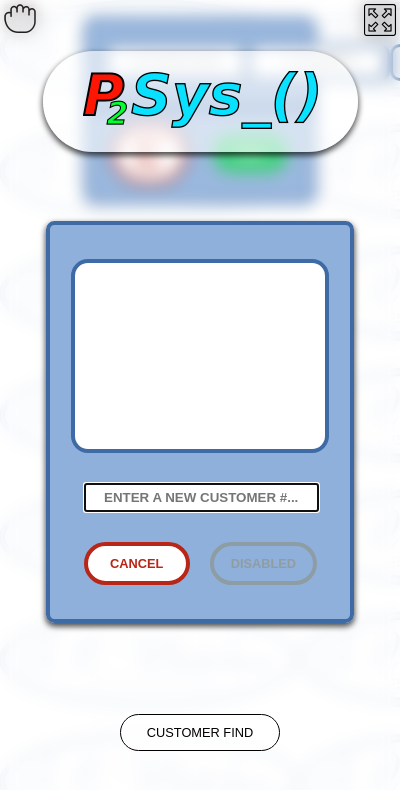
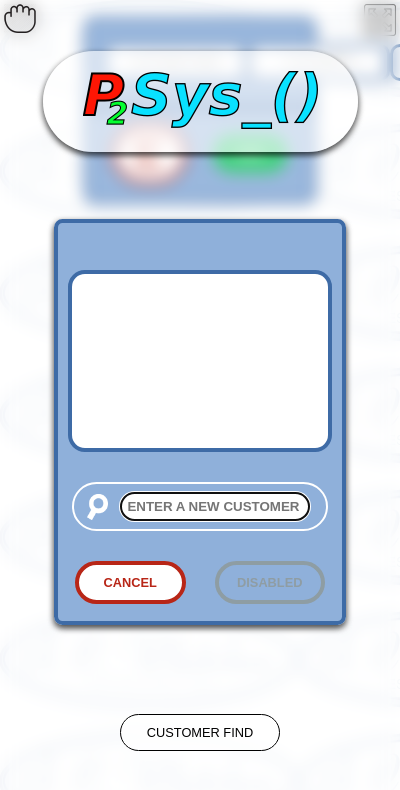
Before and after one commit to EspressoTrip-v2/P2Sys-Converter, an Electron app: page renderer/newCus/newCus.html in a window 400 px wide. Shown: the top 790 px of the page. Drawn offline with Linux system fonts and the light colour scheme.

Commit message:
Alteration 1

```diff
--- a/renderer/cusNameSearch/customerName.css
+++ b/renderer/cusNameSearch/customerName.css
@@ -7,7 +7,7 @@
 }
 
 html {
-  font-family: sans serif;
+  font-family: sans-serif;
   font-size: 18px;
 }
 main {
@@ -65,15 +65,28 @@ body {
   text-align: center;
   padding-left: 10px;
   padding-right: 10px;
-  font-size: 15px;
+  font-size: 18px;
   margin-top: 3px;
   padding-top: 3px;
   padding-bottom: 3px;
+  background-color: #fff;
+  border: 3px solid #fff;
+  border-bottom: 3px solid #e9ebeeb0;
+  border-radius: 10px;
+}
+#container-background {
+  display: flex;
+  flex-direction: column;
+  justify-content: center;
+  justify-items: center;
+  background-color: var(--sec-blue);
+  height: auto;
+  width: auto;
 }
 
 #customer-search-container {
   display: flex;
-  flex-direction: column;
+  flex-direction: row;
   justify-content: center;
   justify-items: center;
   align-items: center;
@@ -82,6 +95,31 @@ body {
   border-radius: 10px;
   height: 10vh;
   margin-top: 20px;
+}
+
+#customer-search {
+  padding: 3px;
+  border: 2px solid #fff;
+  border-radius: 50px;
+  text-align: center;
+  margin-right: 8px;
+}
+
+#search-input {
+  display: flex;
+  flex-direction: row;
+  justify-content: center;
+  justify-items: center;
+  padding: 8px 15px;
+  border: 2px solid #fff;
+  border-radius: 50px;
+}
+
+#search-input img {
+  width: auto;
+  height: 26px;
+  margin-right: 11px;
+  margin-left: 1px;
 }
 
 #customer-list-container {
--- a/renderer/newCus/newCus.css
+++ b/renderer/newCus/newCus.css
@@ -4,6 +4,13 @@
   --sec-blue: #8eafdafb;
   --button-red: #b82617;
   --button-green: #2ecc71;
+}
+form {
+  display: flex;
+  flex-direction: row;
+  justify-content: center;
+  justify-items: center;
+  align-items: center;
 }
 
 /* MAIN TAG SECTION WITH CHILDREN*/
@@ -279,34 +286,43 @@ footer {
   flex-direction: column;
   justify-content: center;
   align-items: center;
-  padding: 4vh;
+  padding: 2vh;
+  width: 250px;
   background-color: var(--sec-blue);
   border: 4px solid var(--main-blue);
   border-radius: 1vh;
   box-shadow: 0 3px 6px rgba(0, 0, 0, 0.3), 0 3px 6px rgba(0, 0, 0, 0.6);
 }
+#customer-search-container {
+  padding: 8px 1px;
+  border: 2px solid #fff;
+  border-radius: 50px;
+}
+#customer-search-container img {
+  width: auto;
+  height: 26px;
+  margin-right: 12px;
+  margin-left: 12px;
+}
 
 #customer-search {
   text-transform: uppercase;
-  margin: 30px 0;
   padding: 5px;
-  width: 95%;
+  margin-right: 15px;
+  width: 75%;
   height: auto;
   text-align: center;
   font-family: sans-serif;
   font-weight: bolder;
-  font-size: 18;
+  border-radius: 50px;
+  border: 2px solid #fff;
 }
 #customer-number-list {
-  display: none;
-  flex-direction: column;
-  justify-content: center;
   background-color: #fff;
   border: 4px solid var(--main-blue);
   border-radius: 2vh;
-  width: auto;
   height: 20vh;
-  padding: 1vh;
+  padding: 3px;
 }
 #customer-list {
   width: 100%;
@@ -334,6 +350,7 @@ footer {
   border-radius: 10px;
   margin: 0;
   padding: 2px;
+  border-bottom: 3px solid #e9ebeeb0;
 }
 #p2s-logo {
   position: absolute;
@@ -400,8 +417,11 @@ footer {
   /* Alignment search box buttons */
   display: inline-flex;
   flex-direction: row;
+  align-content: center;
   justify-content: space-between;
+  justify-items: center;
   width: 100%;
+  margin-top: 30px;
 }
 
 #disabled {
--- a/renderer/newCus/newCus.html
+++ b/renderer/newCus/newCus.html
@@ -11,9 +11,6 @@
     <div id="check-customer">
       <div id="p2s-logo"><img src="../icons/p2syslogo.png" alt="" /></div>
 
-      <div class="max">
-        <a href="#"><img src="../icons/maximise.png" /></a>
-      </div>
       <div class="grab">
         <a href="#"><img src="../icons/grab.png" /></a>
       </div>
@@ -21,7 +18,9 @@
         <div id="customer-number-list">
           <span id="customer-list"></span>
         </div>
+        <div id="customer-search-container">
           <form action="javascript:null;">
+            <img src="../icons/search.png" />
             <input
               type="text"
               id="customer-search"
@@ -34,6 +33,7 @@
             />
             <input style="display: none;" id="hidden-submit" type="submit" />
           </form>
+        </div>
 
         <div>
           <a class="btn" id="check-cancel-btn" href="#">CANCEL</a>
--- a/renderer/newCus/newCusapp.js
+++ b/renderer/newCus/newCusapp.js
@@ -51,7 +51,7 @@ let closebtn = document.getElementById('close-btn'),
   /////////////////////////
   checkCustomer = document.getElementById('check-customer'),
   customerSearch = document.getElementById('customer-search'),
-  customerNumberList = document.getElementById('customer-list'),
+  customerNumberList = document.getElementById('customer-list'), //TODO: finish update code
   checkHiddenSubmit = document.getElementById('hidden-submit'),
   checkUpdateBtn = document.getElementById('check-update-btn'),
   checkCancelbtn = document.getElementById('check-cancel-btn'),
@@ -126,14 +126,17 @@ idx.forEach((el) => {
 });
 table.innerHTML = htmlInner;
 
+////////////////////////////////////////
+/* DOM ELEMENTS AFTER GENERATED HTML */
+//////////////////////////////////////
+
+let numbers = Array.from(document.getElementsByClassName('cusnum')),
+  tableEntryClass = Array.from(document.getElementsByClassName('table-entries')),
+  priceEntryClass = Array.from(document.getElementsByClassName('price-entries'));
+
 //////////////////////
 /* EVENT LISTENERS */
 ////////////////////
-
-// DOM elements from populated data
-let numbers = Array.from(document.getElementsByClassName('cusnum')),
-  tableEntryClass = Array.from(document.getElementsByClassName('table-entries')),
-  priceEntryClass = Array.from(document.getElementsByClassName('price-entries'));
 
 ////////////////////////////////
 /* CUSTOMER NUMBER SELECTION */
@@ -186,8 +189,9 @@ checkCancelbtn.addEventListener('click', () => {
   secWindow = null;
 });
 
-/* Customer search code */
-/////////////////////////
+//////////////////
+/* SEARCH CODE */
+////////////////
 customerSearch.addEventListener('keyup', (e) => {
   // Code to set update btn
   if (target && customerSearch.value.length < 6) {
```
Also changed, not shown: renderer/cusNameSearch/customerName.html (+7 -2 lines), renderer/cusNameSearch/customerName.js (+49 -3 lines), renderer/icons/loader.svg (deleted), renderer/icons/search.png (added). Lines whose indentation alone changed are shown as unchanged.
